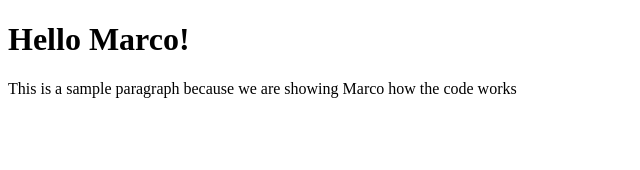
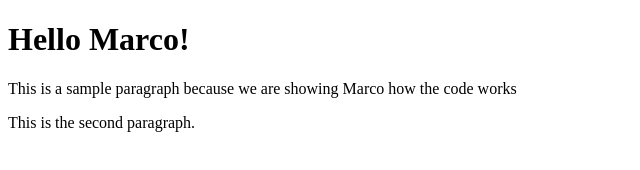
Before and after one commit to macosta95/MarcosWebPageDesign1, a plain HTML site: page index.html in a window 1280 px wide. Shown: the whole page, without its empty margins (0-640 px from the left). Drawn offline with Linux system fonts and the light colour scheme.

Commit message:
new paragraph

```diff
--- a/index.html
+++ b/index.html
@@ -8,6 +8,6 @@
 <body>
 	<h1>Hello Marco!</h1>
 	<p>This is a sample paragraph because we are showing Marco how the code works </p>
-	<pThis is the second paragraph.></p>
+	<p>This is the second paragraph.</p>
 </body>
 </html>
```
